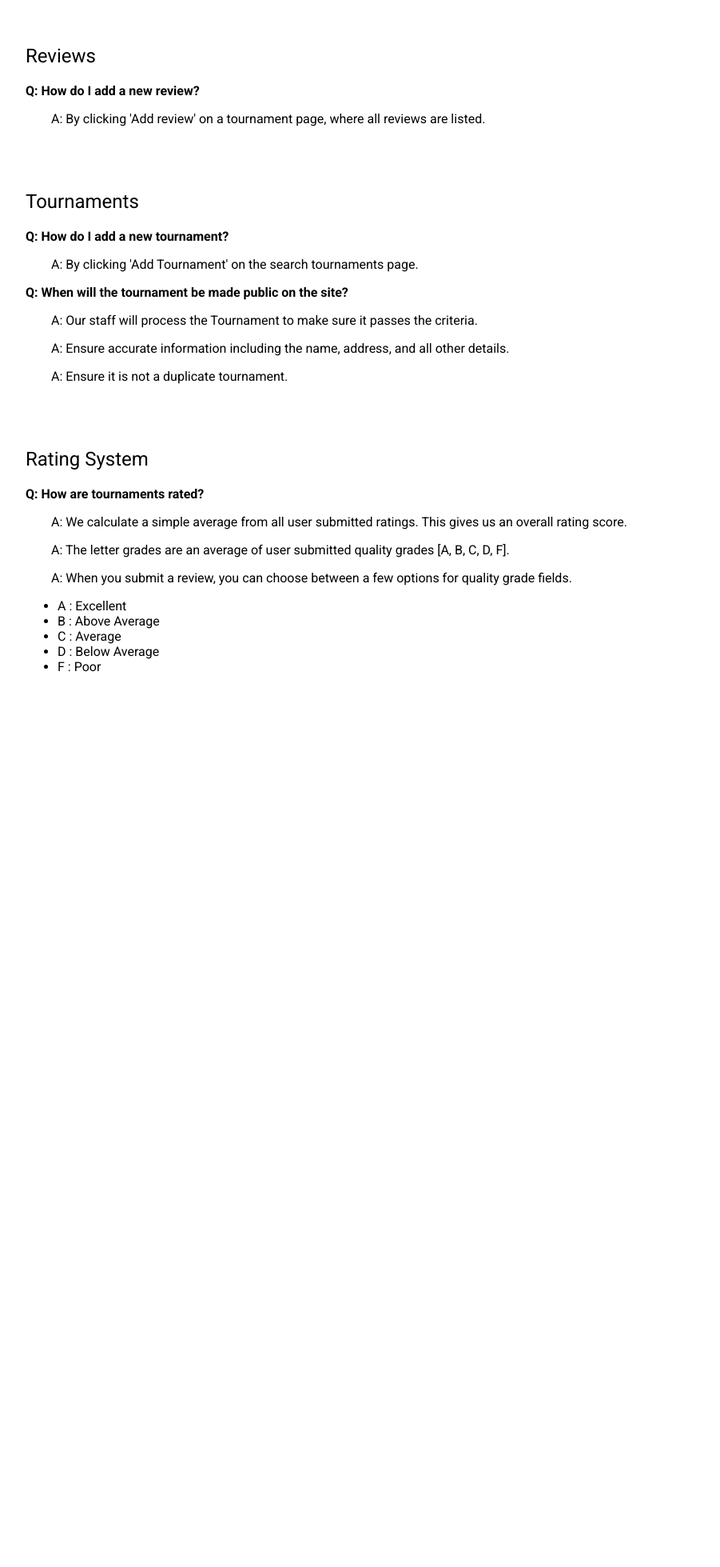
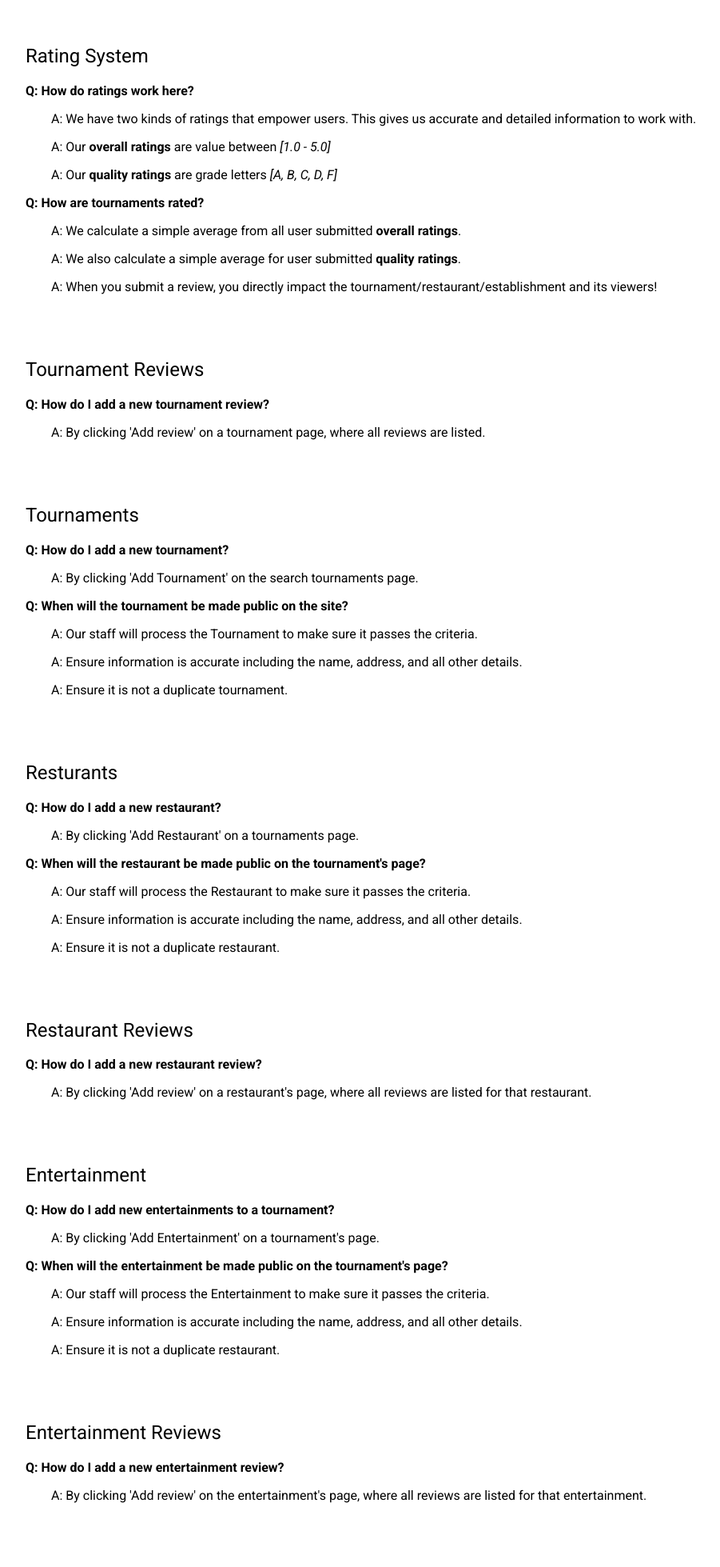
Before and after one commit to reyesjl/hockeyapp, a Django app: page /faq/ in a window 1280 px wide. Shown: the part 84-2043 px from the top of the page at 80% size, without its empty margins (96-997 px from the left). Before the commit the page ends 924 px from the top, so only its background shows below. Run offline with Django 5.2, Linux system fonts and the light colour scheme.

Commit message:
Update faq.html
- add resturants section
- add entertainment section

```diff
--- a/main/templates/reviews/faq.html
+++ b/main/templates/reviews/faq.html
@@ -12,9 +12,24 @@
 {% block content %}
 <section class="faq-section">
     <div class="faq-wrapper">
-        <h1 class="group-name">Reviews</h1>
+        <h1 class="group-name">Rating System</h1>
         <div class="qa-group">
-            <p class="question">Q: How do I add a new review?</p>
+            <p class="question">Q: How do ratings work here?</p>
+            <div class="answer-group">
+                <p class="answer">A: We have two kinds of ratings that empower users. This gives us accurate and detailed information to work with.</p>
+                <p class="answer">A: Our <strong>overall ratings</strong> are value between <em>[1.0 - 5.0]</em></p>
+                <p class="answer">A: Our <strong>quality ratings</strong> are grade letters <em>[A, B, C, D, F]</em></p>
+            </div>
+            <p class="question">Q: How are tournaments rated?</p>
+            <div class="answer-group">
+                <p class="answer">A: We calculate a simple average from all user submitted <strong>overall ratings</strong>.</p>
+                <p class="answer">A: We also calculate a simple average for user submitted <strong>quality ratings</strong>.</p>
+                <p class="answer">A: When you submit a review, you directly impact the tournament/restaurant/establishment and its viewers!</p>
+            </div>
+        </div>
+        <h1 class="group-name">Tournament Reviews</h1>
+        <div class="qa-group">
+            <p class="question">Q: How do I add a new tournament review?</p>
             <div class="answer-group">
                 <p class="answer">A: By clicking 'Add review' on a tournament page, where all reviews are listed.</p>
             </div>
@@ -28,26 +43,48 @@
             <p class="question">Q: When will the tournament be made public on the site?</p>
             <div class="answer-group">
                 <p class="answer">A: Our staff will process the Tournament to make sure it passes the criteria.</p>
-                <p class="answer">A: Ensure accurate information including the name, address, and all other details.</p>
+                <p class="answer">A: Ensure information is accurate including the name, address, and all other details.</p>
                 <p class="answer">A: Ensure it is not a duplicate tournament.</p>
             </div>
         </div>
-        <h1 class="group-name">Rating System</h1>
+        <h1 class="group-name">Resturants</h1>
         <div class="qa-group">
-            <p class="question">Q: How are tournaments rated?</p>
+            <p class="question">Q: How do I add a new restaurant?</p>
             <div class="answer-group">
-                <p class="answer">A: We calculate a simple average from all user submitted ratings. This gives us an overall rating score.</p>
-                <p class="answer">A: The letter grades are an average of user submitted quality grades [A, B, C, D, F].</p>
-                <p class="answer">A: When you submit a review, you can choose between a few options for quality grade fields.</p>
-                <p class="answer">
-                    <ul>
-                        <li>A : Excellent</li>
-                        <li>B : Above Average</li>
-                        <li>C : Average</li>
-                        <li>D : Below Average</li>
-                        <li>F : Poor</li>
-                    </ul>
-                </p>
+                <p class="answer">A: By clicking 'Add Restaurant' on a tournaments page.</p>
+            </div>
+            <p class="question">Q: When will the restaurant be made public on the tournament's page?</p>
+            <div class="answer-group">
+                <p class="answer">A: Our staff will process the Restaurant to make sure it passes the criteria.</p>
+                <p class="answer">A: Ensure information is accurate including the name, address, and all other details.</p>
+                <p class="answer">A: Ensure it is not a duplicate restaurant.</p>
+            </div>
+        </div>
+        <h1 class="group-name">Restaurant Reviews</h1>
+        <div class="qa-group">
+            <p class="question">Q: How do I add a new restaurant review?</p>
+            <div class="answer-group">
+                <p class="answer">A: By clicking 'Add review' on a restaurant's page, where all reviews are listed for that restaurant.</p>
+            </div>
+        </div>
+        <h1 class="group-name">Entertainment</h1>
+        <div class="qa-group">
+            <p class="question">Q: How do I add new entertainments to a tournament?</p>
+            <div class="answer-group">
+                <p class="answer">A: By clicking 'Add Entertainment' on a tournament's page.</p>
+            </div>
+            <p class="question">Q: When will the entertainment be made public on the tournament's page?</p>
+            <div class="answer-group">
+                <p class="answer">A: Our staff will process the Entertainment to make sure it passes the criteria.</p>
+                <p class="answer">A: Ensure information is accurate including the name, address, and all other details.</p>
+                <p class="answer">A: Ensure it is not a duplicate restaurant.</p>
+            </div>
+        </div>
+        <h1 class="group-name">Entertainment Reviews</h1>
+        <div class="qa-group">
+            <p class="question">Q: How do I add a new entertainment review?</p>
+            <div class="answer-group">
+                <p class="answer">A: By clicking 'Add review' on the entertainment's page, where all reviews are listed for that entertainment.</p>
             </div>
         </div>
     </div>
```
